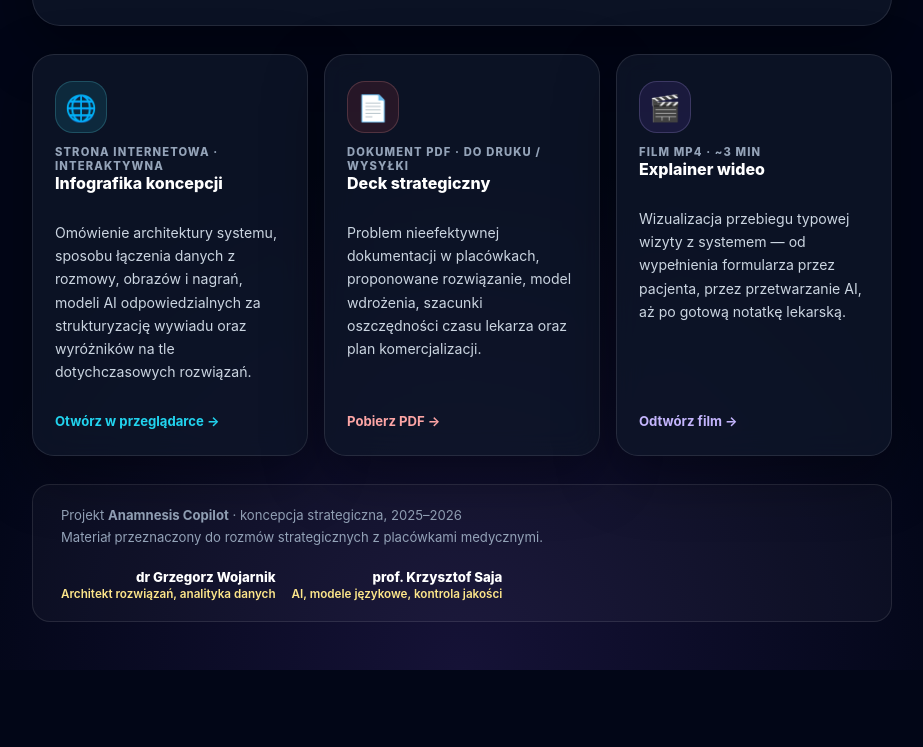
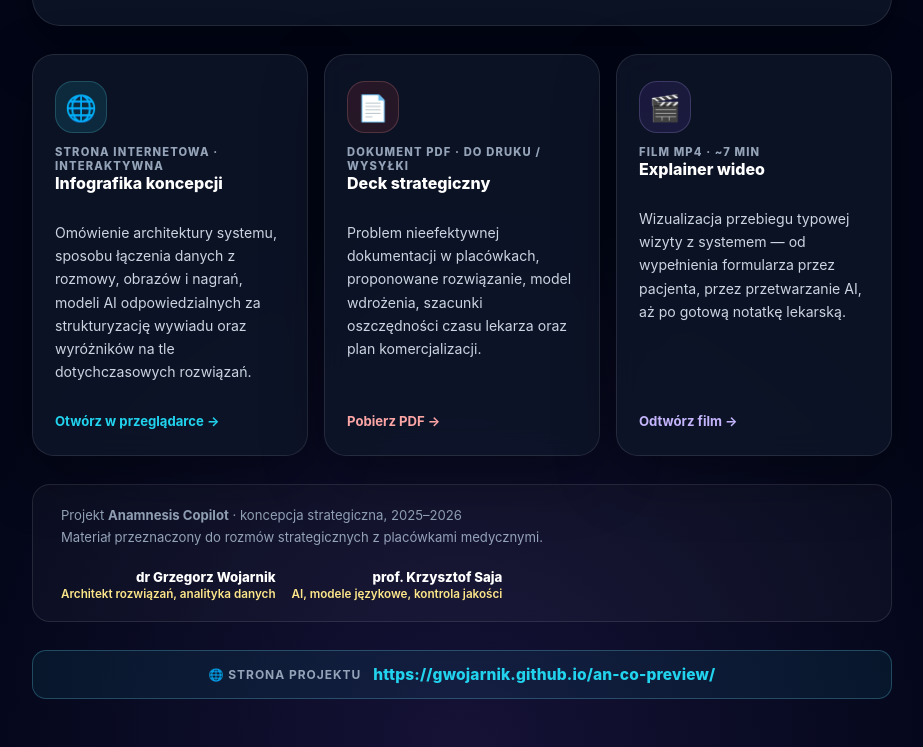
Before and after one commit to gwojarnik/an-co-preview, a plain HTML site: page index.html in a window 1280 px wide. Shown: the part 947-1694 px from the top of the page, without its empty margins (178-1101 px from the left). Before the commit the page ends 1617 px from the top, so only its background shows below. Drawn offline with Linux system fonts and the light colour scheme.

Commit message:
Add URL bar with project link and update video duration

```diff
--- a/index.html
+++ b/index.html
@@ -413,6 +413,42 @@
         line-height: 1.5;
       }
 
+      /* ── URL bar ─────────────────────────────────── */
+      .url-bar {
+        background: rgba(34, 211, 238, 0.07);
+        border: 1px solid rgba(103, 232, 249, 0.25);
+        border-radius: 14px;
+        padding: 14px 24px;
+        display: flex;
+        align-items: center;
+        justify-content: center;
+        gap: 12px;
+        flex-wrap: wrap;
+      }
+
+      .url-bar .url-label {
+        font-size: 0.75rem;
+        font-weight: 700;
+        text-transform: uppercase;
+        letter-spacing: 0.08em;
+        color: var(--muted-2);
+        flex-shrink: 0;
+      }
+
+      .url-bar a {
+        font-size: 0.97rem;
+        font-weight: 800;
+        color: var(--cyan-strong);
+        text-decoration: none;
+        letter-spacing: 0.01em;
+        word-break: break-all;
+      }
+
+      .url-bar a:hover {
+        text-decoration: underline;
+        text-underline-offset: 3px;
+      }
+
       /* ── Responsive ──────────────────────────────── */
       @media (max-width: 680px) {
         .header { padding: 28px 22px; }
@@ -539,7 +575,7 @@
         <a class="mat-card video" href="files/Anamnesis_Copilot__AI_dla_medycyny.mp4" target="_blank" rel="noopener">
           <div class="card-icon">🎬</div>
           <div>
-            <div class="card-label">Film MP4 · ~3 min</div>
+            <div class="card-label">Film MP4 · ~7 min</div>
             <div class="card-title">Explainer wideo</div>
           </div>
           <p class="card-desc">
@@ -569,6 +605,14 @@
         </div>
       </footer>
 
+      <!-- URL bar -->
+      <div class="url-bar">
+        <span class="url-label">🌐 Strona projektu</span>
+        <a href="https://gwojarnik.github.io/an-co-preview/" target="_blank" rel="noopener">
+          https://gwojarnik.github.io/an-co-preview/
+        </a>
+      </div>
+
     </div>
   </body>
 </html>
```
